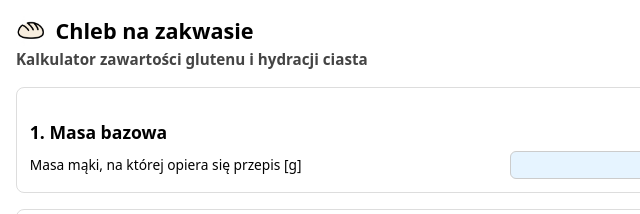
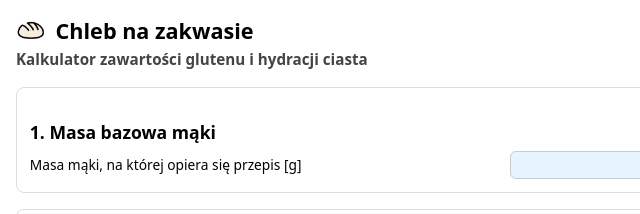
Before and after one commit to wdor-design/kalkulator-chleba, a plain HTML site: page index.html in a window 1280 px wide. Shown: the top 214 px of the page, 0-640 px from the left. Drawn offline with Linux system fonts and the light colour scheme.

Commit message:
Update index.html

```diff
--- a/index.html
+++ b/index.html
@@ -196,7 +196,7 @@
 
 <!-- 1 -->
 <div class="section">
-  <h2>1. Masa bazowa</h2>
+  <h2>1. Masa bazowa mąki</h2>
   <div class="grid">
     <label for="totalDry">Masa mąki, na której opiera się przepis [g]</label>
     <input type="number" id="totalDry" step="1" min="0" />
```
